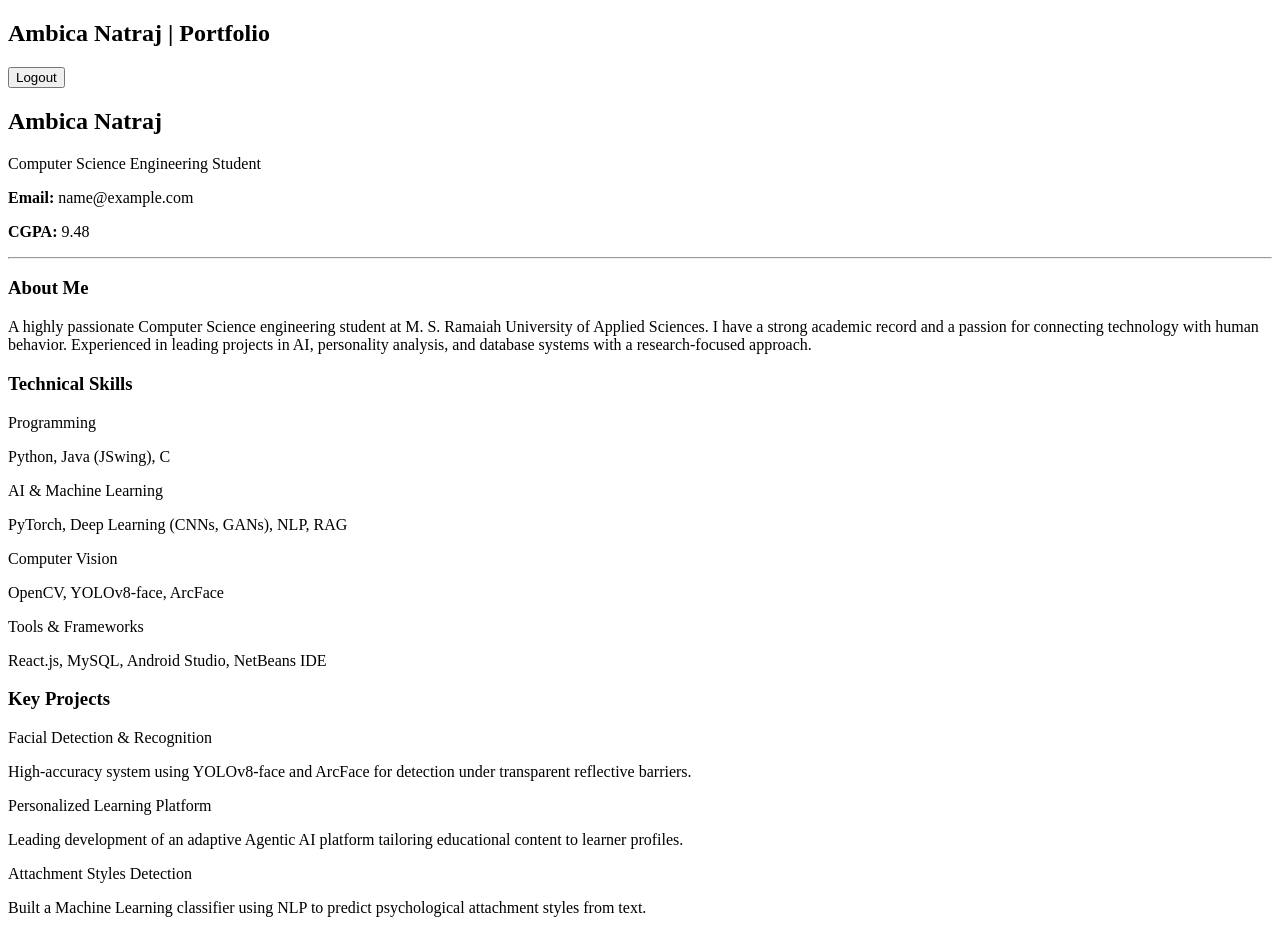
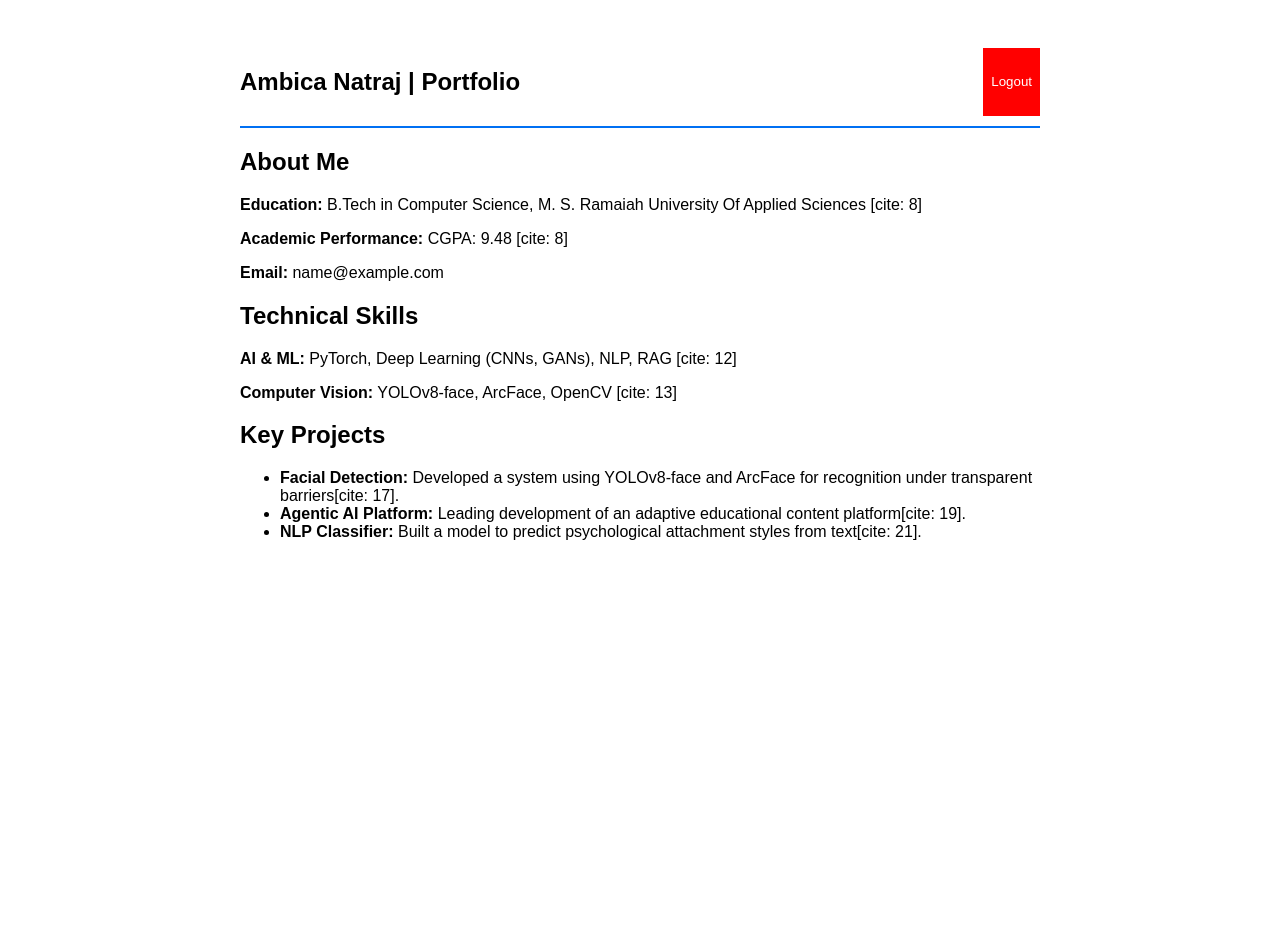
Before and after one commit to Ambica372/twenty20project, a Next.js app: page /portfolio in a window 1280 px wide. Shown: the top 933 px of the page. After the commit the page ends 800 px from the top, so only its background shows below. Built offline with nearby package versions, Linux system fonts and the light colour scheme; sample sign-in values are in the browser's storage.

Commit message:
Refactor PortfolioPage component layout and styles

```diff
--- a/app/portfolio/page.js
+++ b/app/portfolio/page.js
@@ -7,10 +7,9 @@ export default function PortfolioPage() {
   const router = useRouter();
 
   useEffect(() => {
-    // Get the logged-in user's email from localStorage
     const savedEmail = localStorage.getItem("userEmail");
     if (!savedEmail) {
-      router.push("/"); // Redirect to login if not logged in
+      router.push("/");
     } else {
       setEmail(savedEmail);
     }
@@ -22,97 +21,31 @@ export default function PortfolioPage() {
   };
 
   return (
-    <div className="min-h-screen bg-gray-50 p-6 md:p-12">
-      {/* Header Section */}
-      <nav className="flex justify-between items-center mb-12 bg-white p-4 rounded-lg shadow-sm max-w-5xl mx-auto">
-        <h1 className="text-xl font-bold text-blue-600">Ambica Natraj | Portfolio</h1>
-        <button
-          onClick={handleLogout}
-          className="bg-red-500 text-white px-4 py-2 rounded hover:bg-red-600 transition"
-        >
-          Logout
-        </button>
+    <div style={{ padding: "40px", fontFamily: "Arial, sans-serif", maxWidth: "800px", margin: "auto" }}>
+      <nav style={{ display: "flex", justifyContent: "space-between", borderBottom: "2px solid #0070f3", paddingBottom: "10px" }}>
+        <h1>Ambica Natraj | Portfolio</h1>
+        <button onClick={handleLogout} style={{ background: "red", color: "white", padding: "8px", border: "none", cursor: "pointer" }}>Logout</button>
       </nav>
 
-      {/* Profile Section */}
-      <section className="max-w-5xl mx-auto bg-white p-8 rounded-lg shadow-md mb-8">
-        <div className="flex flex-col md:flex-row justify-between items-start md:items-center mb-6">
-          <div>
-            <h2 className="text-3xl font-bold text-gray-800">Ambica Natraj</h2>
-            <p className="text-blue-600 font-medium text-lg">Computer Science Engineering Student</p>
-          </div>
-          <div className="mt-4 md:mt-0 text-right">
-            <p className="text-gray-600"><strong>Email:</strong> {email}</p>
-            <p className="text-gray-600"><strong>CGPA:</strong> 9.48</p>
-          </div>
-        </div>
-
-        <hr className="my-6" />
-
-        <h3 className="text-xl font-semibold mb-4 text-blue-500 border-b-2 border-blue-100 pb-2 inline-block">About Me</h3>
-        <p className="text-gray-700 leading-relaxed mb-4">
-          A highly passionate Computer Science engineering student at M. S. Ramaiah University of Applied Sciences.
-          I have a strong academic record and a passion for connecting technology with human behavior.
-          Experienced in leading projects in AI, personality analysis, and database systems with a research-focused approach.
-        </p>
+      <section style={{ marginTop: "20px" }}>
+        <h2>About Me</h2>
+        <p><strong>Education:</strong> B.Tech in Computer Science, M. S. Ramaiah University Of Applied Sciences [cite: 8]</p>
+        <p><strong>Academic Performance:</strong> CGPA: 9.48 [cite: 8]</p>
+        <p><strong>Email:</strong> {email}</p>
       </section>
 
-      {/* Skills & Projects Grid */}
-      <div className="max-w-5xl mx-auto grid grid-cols-1 md:grid-cols-2 gap-8">
-        {/* Skills Section */}
-        <div className="bg-white p-6 rounded-lg shadow-md">
-          <h3 className="text-xl font-bold mb-4 text-blue-500">Technical Skills</h3>
-          <div className="space-y-4 text-gray-700">
-            <div>
-              <p className="font-bold text-sm text-gray-500 uppercase tracking-wider">Programming</p>
-              <p>Python, Java (JSwing), C</p>
-            </div>
-            <div>
-              <p className="font-bold text-sm text-gray-500 uppercase tracking-wider">AI & Machine Learning</p>
-              <p>PyTorch, Deep Learning (CNNs, GANs), NLP, RAG</p>
-            </div>
-            <div>
-              <p className="font-bold text-sm text-gray-500 uppercase tracking-wider">Computer Vision</p>
-              <p>OpenCV, YOLOv8-face, ArcFace</p>
-            </div>
-            <div>
-              <p className="font-bold text-sm text-gray-500 uppercase tracking-wider">Tools & Frameworks</p>
-              <p>React.js, MySQL, Android Studio, NetBeans IDE</p>
-            </div>
-          </div>
-        </div>
+      <section>
+        <h2>Technical Skills</h2>
+        <p><strong>AI & ML:</strong> PyTorch, Deep Learning (CNNs, GANs), NLP, RAG [cite: 12]</p>
+        <p><strong>Computer Vision:</strong> YOLOv8-face, ArcFace, OpenCV [cite: 13]</p>
+      </section>
 
-        {/* Projects Section */}
-        <div className="bg-white p-6 rounded-lg shadow-md">
-          <h3 className="text-xl font-bold mb-4 text-blue-500">Key Projects</h3>
-          <div className="space-y-6">
-            <div>
-              <p className="font-bold text-gray-800">Facial Detection & Recognition</p>
-              <p className="text-sm text-gray-600 mt-1">High-accuracy system using YOLOv8-face and ArcFace for detection under transparent reflective barriers.</p>
-            </div>
-            <div>
-              <p className="font-bold text-gray-800">Personalized Learning Platform</p>
-              <p className="text-sm text-gray-600 mt-1">Leading development of an adaptive Agentic AI platform tailoring educational content to learner profiles.</p>
-            </div>
-            <div>
-              <p className="font-bold text-gray-800">Attachment Styles Detection</p>
-              <p className="text-sm text-gray-600 mt-1">Built a Machine Learning classifier using NLP to predict psychological attachment styles from text.</p>
-            </div>
-            <div>
-              <p className="font-bold text-gray-800">Research Management System</p>
-              <p className="text-sm text-gray-600 mt-1">Designed an academic data management system using Java JSwing and MySQL for research tracking.</p>
-            </div>
-          </div>
-        </div>
-      </div>
-
-      {/* Accomplishments Section */}
-      <section className="max-w-5xl mx-auto bg-white p-6 rounded-lg shadow-md mt-8">
-        <h3 className="text-xl font-bold mb-4 text-blue-500">Accomplishments</h3>
-        <ul className="list-disc list-inside space-y-2 text-gray-700">
-          <li>1st Rank Holder in 10th board exams (96.2%) and Distinction in 2nd PUC (94%)[cite: 32].</li>
-          <li>Represented Bangalore Urban three times at State-Level Chess Tournaments.</li>
-          <li>AI structured data extraction project for healthcare records using RAG[cite: 24, 25].</li>
+      <section>
+        <h2>Key Projects</h2>
+        <ul>
+          <li><strong>Facial Detection:</strong> Developed a system using YOLOv8-face and ArcFace for recognition under transparent barriers[cite: 17].</li>
+          <li><strong>Agentic AI Platform:</strong> Leading development of an adaptive educational content platform[cite: 19].</li>
+          <li><strong>NLP Classifier:</strong> Built a model to predict psychological attachment styles from text[cite: 21].</li>
         </ul>
       </section>
     </div>
```
